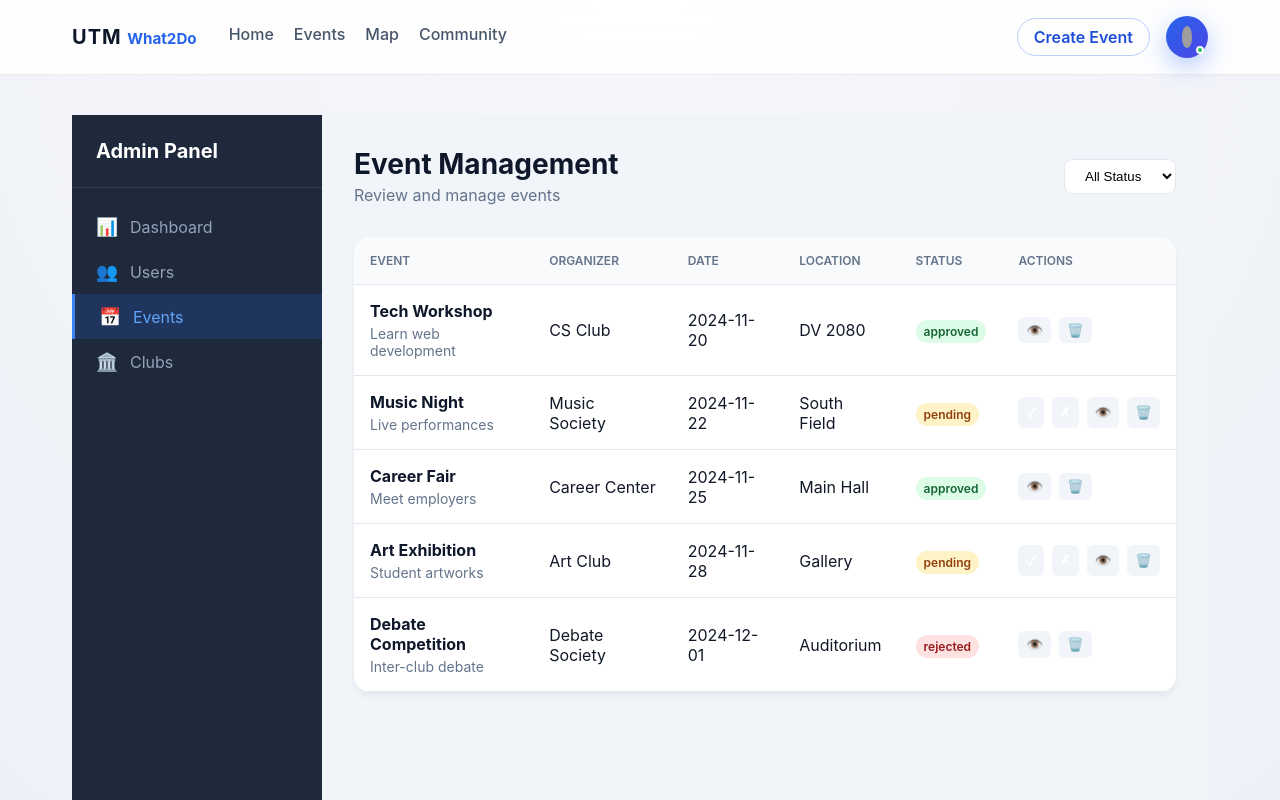
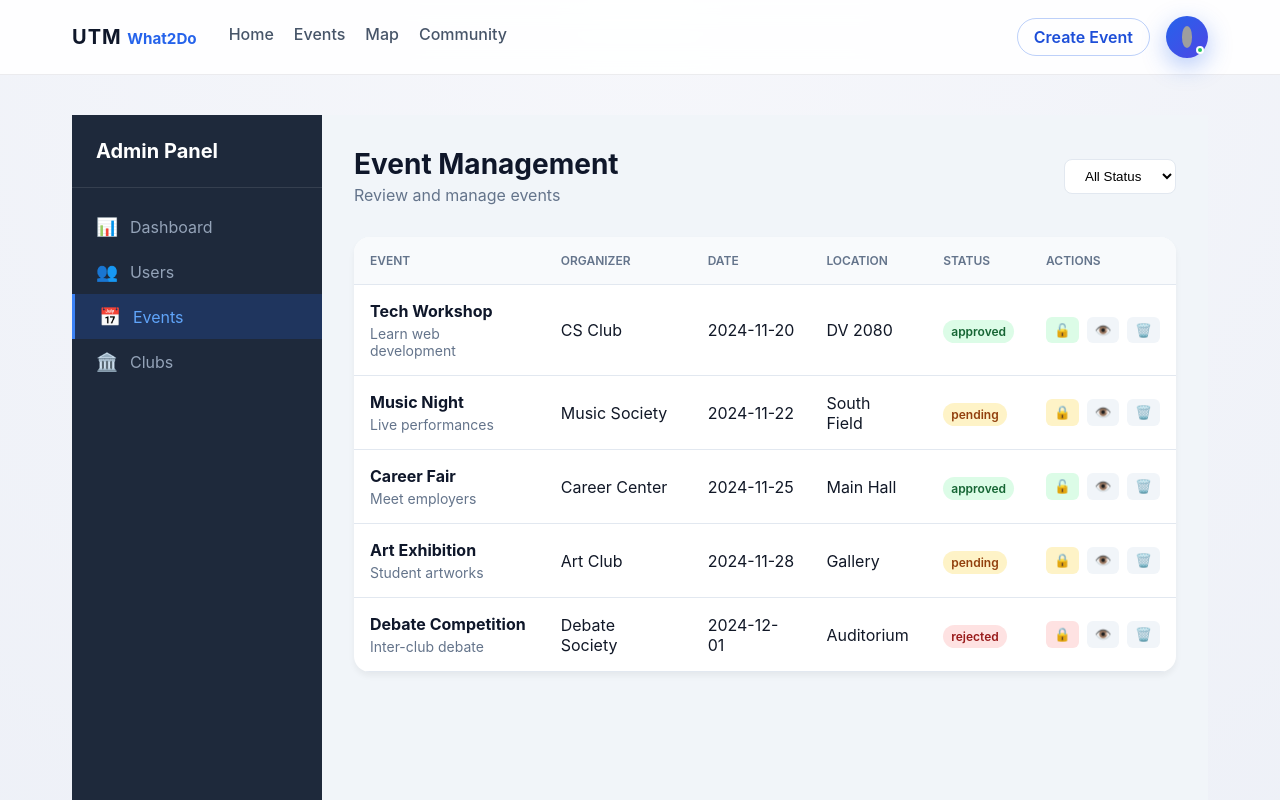
Before and after one commit to W-Kaski/utm-what2do, a Vue app in the folder utm-what2do-frontend/: page /admin/events in a window 1280 px wide. Shown: the top 800 px of the page. Built offline with nearby package versions, Linux system fonts and the light colour scheme; no server answers; sample sign-in values are in the browser's storage; grey boxes are pictures that could not be loaded.

Commit message:
feat: Replace approve/reject icons with cycling lock in AdminEvents
Change event status management from separate check/cross buttons to
a single lock icon that cycles through: pending → approved → rejected

```diff
--- a/utm-what2do-frontend/src/pages/admin/AdminEvents.vue
+++ b/utm-what2do-frontend/src/pages/admin/AdminEvents.vue
@@ -44,8 +44,9 @@
               </td>
               <td>
                 <div class="action-buttons">
-                  <button v-if="event.status === 'pending'" @click="approveEvent(event)" class="approve" title="Approve">✓</button>
-                  <button v-if="event.status === 'pending'" @click="rejectEvent(event)" class="reject" title="Reject">✗</button>
+                  <button @click="cycleStatus(event)" :class="['status-btn', event.status]" :title="getStatusTitle(event.status)">
+                    {{ event.status === 'approved' ? '🔓' : '🔒' }}
+                  </button>
                   <button @click="viewEvent(event)" title="View">👁️</button>
                   <button @click="deleteEvent(event)" class="delete" title="Delete">🗑️</button>
                 </div>
@@ -77,21 +78,28 @@ const filteredEvents = computed(() => {
   return events.value.filter(event => event.status === statusFilter.value);
 });
 
-const approveEvent = async (event) => {
-  try {
-    await apiClient.put(`/admin/events/${event.id}/status`, { status: 'approved' });
-    event.status = 'approved';
-  } catch (err) {
-    event.status = 'approved';
-  }
+const getNextStatus = (currentStatus) => {
+  const statusCycle = ['pending', 'approved', 'rejected'];
+  const currentIndex = statusCycle.indexOf(currentStatus);
+  return statusCycle[(currentIndex + 1) % statusCycle.length];
 };
 
-const rejectEvent = async (event) => {
+const getStatusTitle = (status) => {
+  const titles = {
+    pending: 'Click to approve',
+    approved: 'Click to reject',
+    rejected: 'Click to set pending'
+  };
+  return titles[status] || 'Change status';
+};
+
+const cycleStatus = async (event) => {
+  const newStatus = getNextStatus(event.status);
   try {
-    await apiClient.put(`/admin/events/${event.id}/status`, { status: 'rejected' });
-    event.status = 'rejected';
+    await apiClient.put(`/admin/events/${event.id}/status`, { status: newStatus });
+    event.status = newStatus;
   } catch (err) {
-    event.status = 'rejected';
+    event.status = newStatus;
   }
 };
 
@@ -231,12 +239,24 @@ th {
   background: #e2e8f0;
 }
 
-.action-buttons button.approve:hover {
+.action-buttons button.status-btn {
+  transition: background 0.2s ease;
+}
+
+.action-buttons button.status-btn.pending {
+  background: #fef3c7;
+}
+
+.action-buttons button.status-btn.approved {
   background: #dcfce7;
 }
 
-.action-buttons button.reject:hover {
+.action-buttons button.status-btn.rejected {
   background: #fee2e2;
+}
+
+.action-buttons button.status-btn:hover {
+  filter: brightness(0.95);
 }
 
 .action-buttons button.delete:hover {
```
